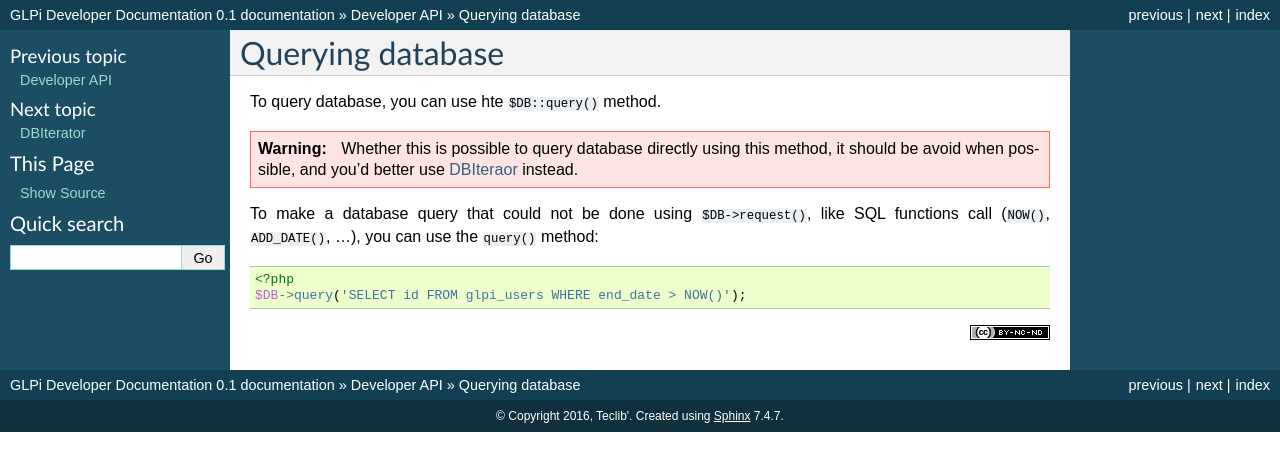
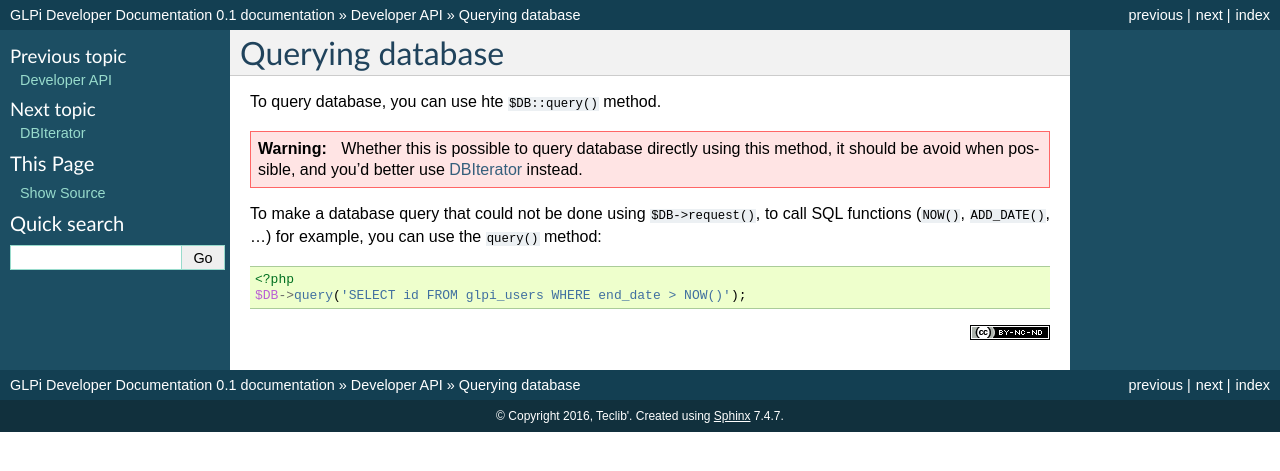
Before and after one commit to glpi-project/docdev, a Sphinx documentation site: the page built from source/devapi/querydb.rst, in a window 1280 px wide. Shown: the top 471 px of the page. Built offline with Sphinx 7.4.7, drawn with Linux system fonts in a browser that asks for light colours.

Commit message:
Typos, reword

```diff
--- a/source/devapi/querydb.rst
+++ b/source/devapi/querydb.rst
@@ -5,10 +5,10 @@
 
 .. warning::
 
-   Whether this is possible to query database directly using this method, it should be avoid when possible, and you'd better use :doc:`DBIteraor <dbiterator>` instead.
+   Whether this is possible to query database directly using this method, it should be avoid when possible, and you'd better use :doc:`DBIterator <dbiterator>` instead.
 
 
-To make a database query that could not be done using ``$DB->request()``, like SQL functions call (``NOW()``, ``ADD_DATE()``, ...), you can use the ``query()`` method:
+To make a database query that could not be done using ``$DB->request()``, to call SQL functions  (``NOW()``, ``ADD_DATE()``, ...) for example, you can use the ``query()`` method:
 
 .. code-block:: php
 
```
